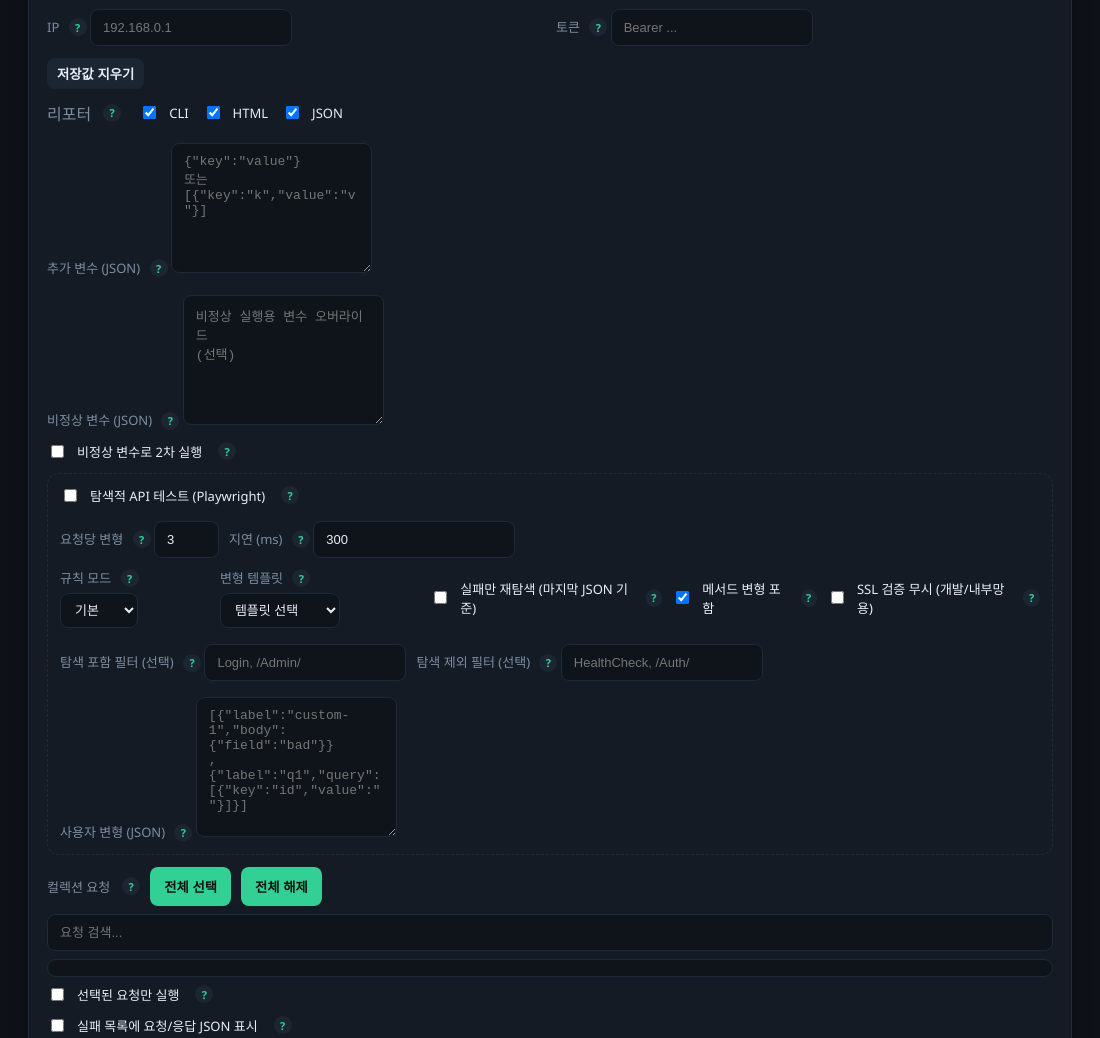
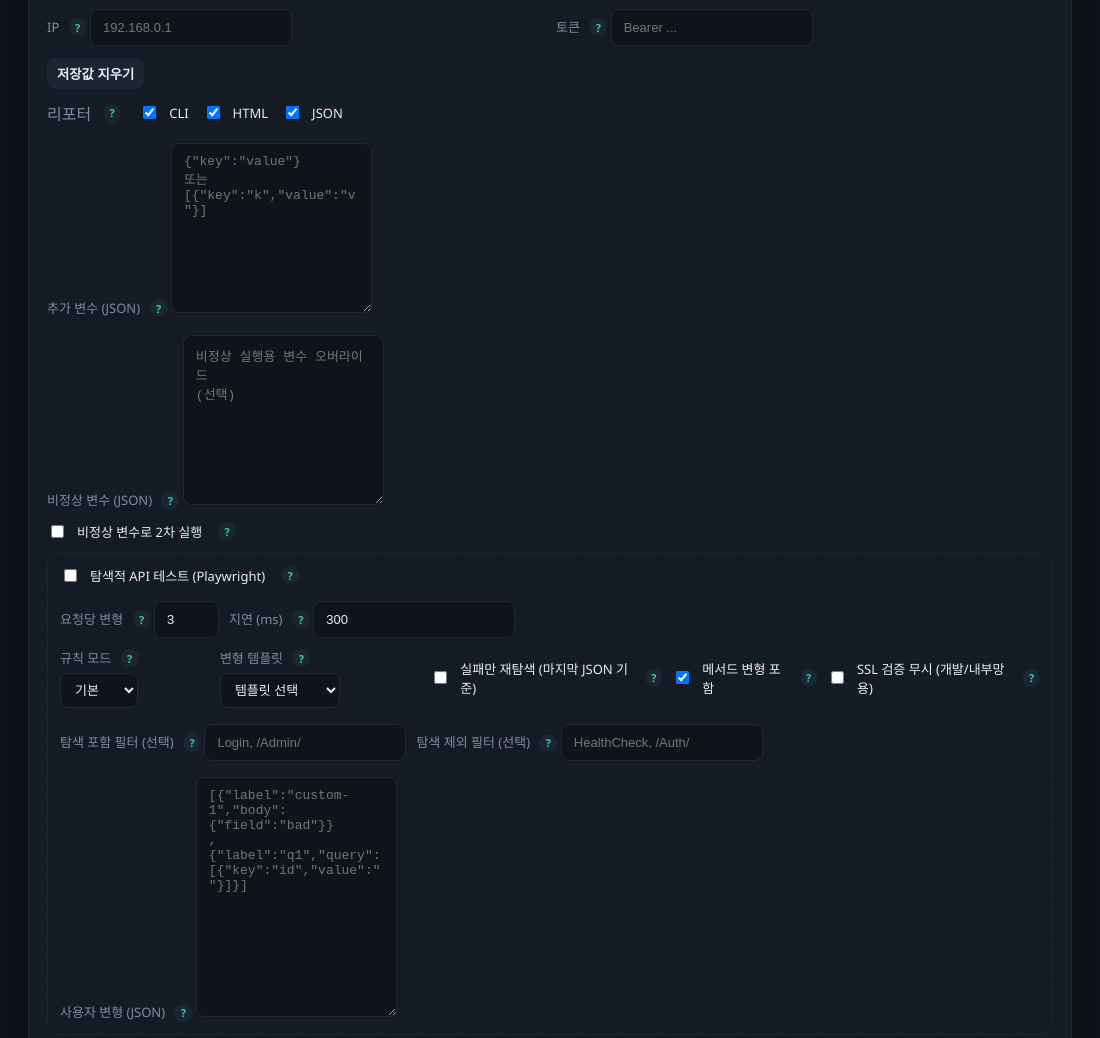
Before and after one commit to jeongminkim901/newman-desktop-runner, an Electron app: page index.html in a window 1100 px wide. Shown: the part 540-1578 px from the top of the page. Drawn offline with Linux system fonts and the light colour scheme; no server answers.

Commit message:
ui: adjust json textarea heights

```diff
--- a/styles.css
+++ b/styles.css
@@ -145,8 +145,20 @@ input:disabled {
 }
 
 textarea {
-  min-height: 130px;
+  min-height: 160px;
   resize: vertical;
+}
+
+#extraVars {
+  min-height: 170px;
+}
+
+#invalidVars {
+  min-height: 170px;
+}
+
+#exploreCustomJson {
+  min-height: 240px;
 }
 
 .toggle.wide {
```
